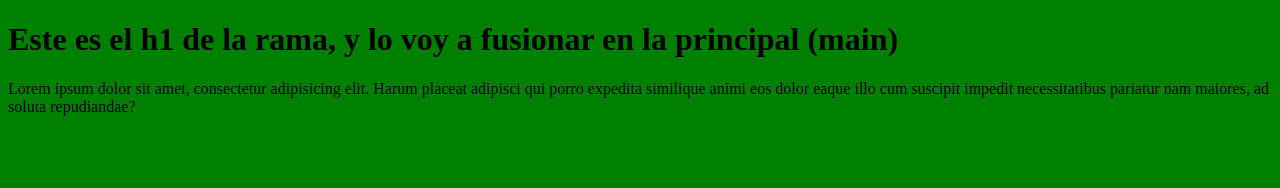
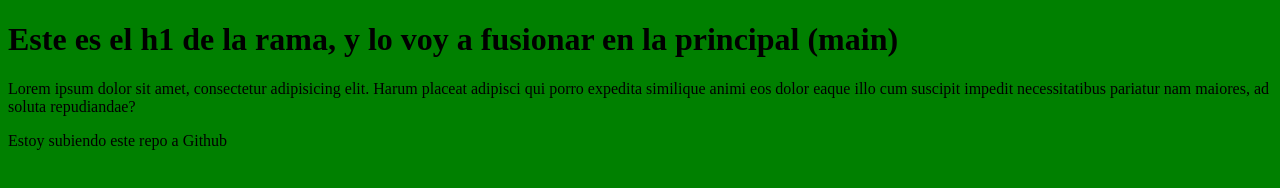
Before and after one commit to danielmedtar/primer_repo41150, a plain HTML site: page index.html in a window 1280 px wide. Drawn offline with Linux system fonts and the light colour scheme.

Commit message:
Cambio para subir a Github

```diff
--- a/index.html
+++ b/index.html
@@ -11,5 +11,7 @@
     <h1>Este es el h1 de la rama, y lo voy a fusionar en la principal (main)</h1>
 
     <p>Lorem ipsum dolor sit amet, consectetur adipisicing elit. Harum placeat adipisci qui porro expedita similique animi eos dolor eaque illo cum suscipit impedit necessitatibus pariatur nam maiores, ad soluta repudiandae?</p>
+
+    <p>Estoy subiendo este repo a Github</p>
 </body>
 </html>
```
